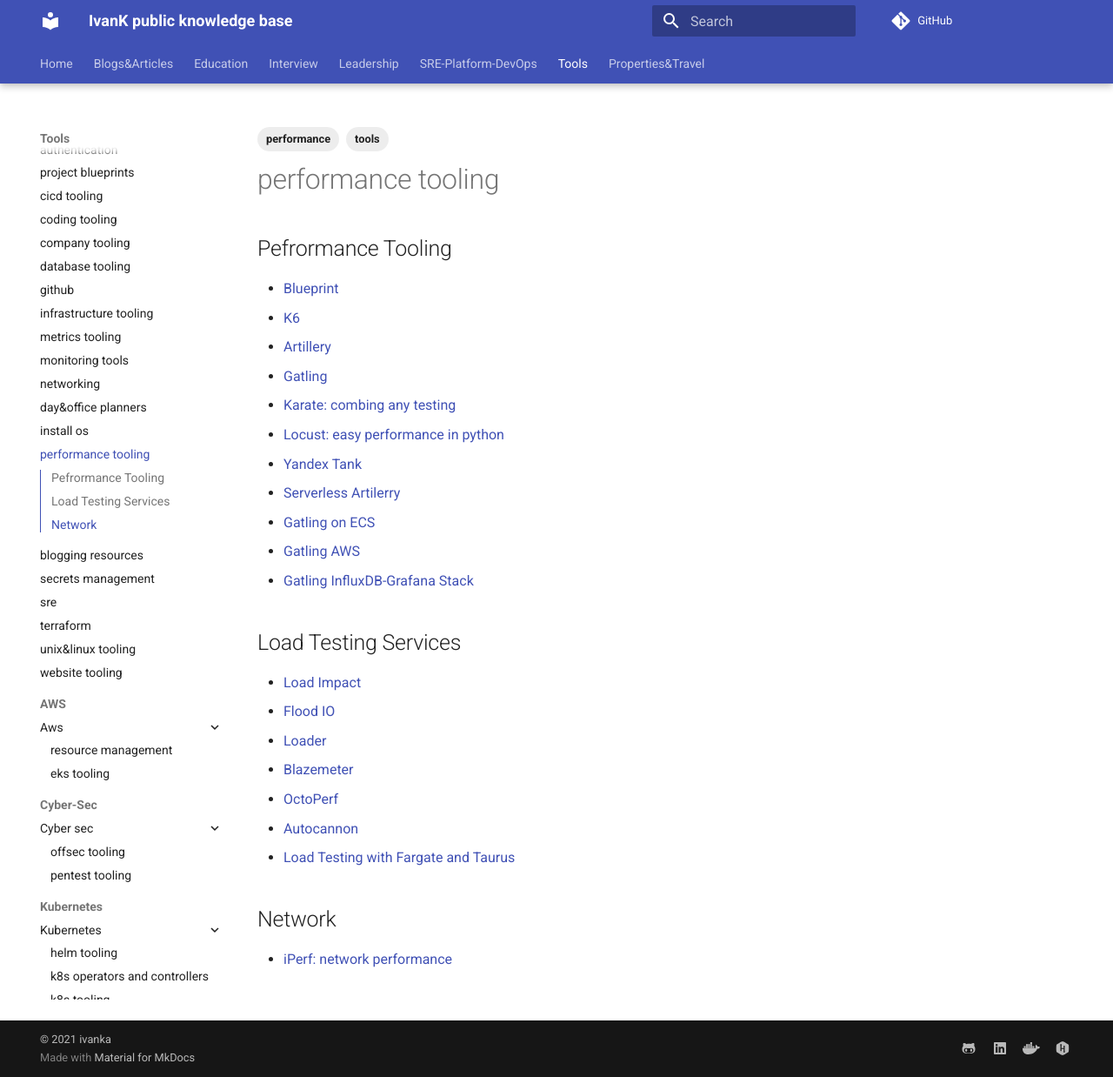
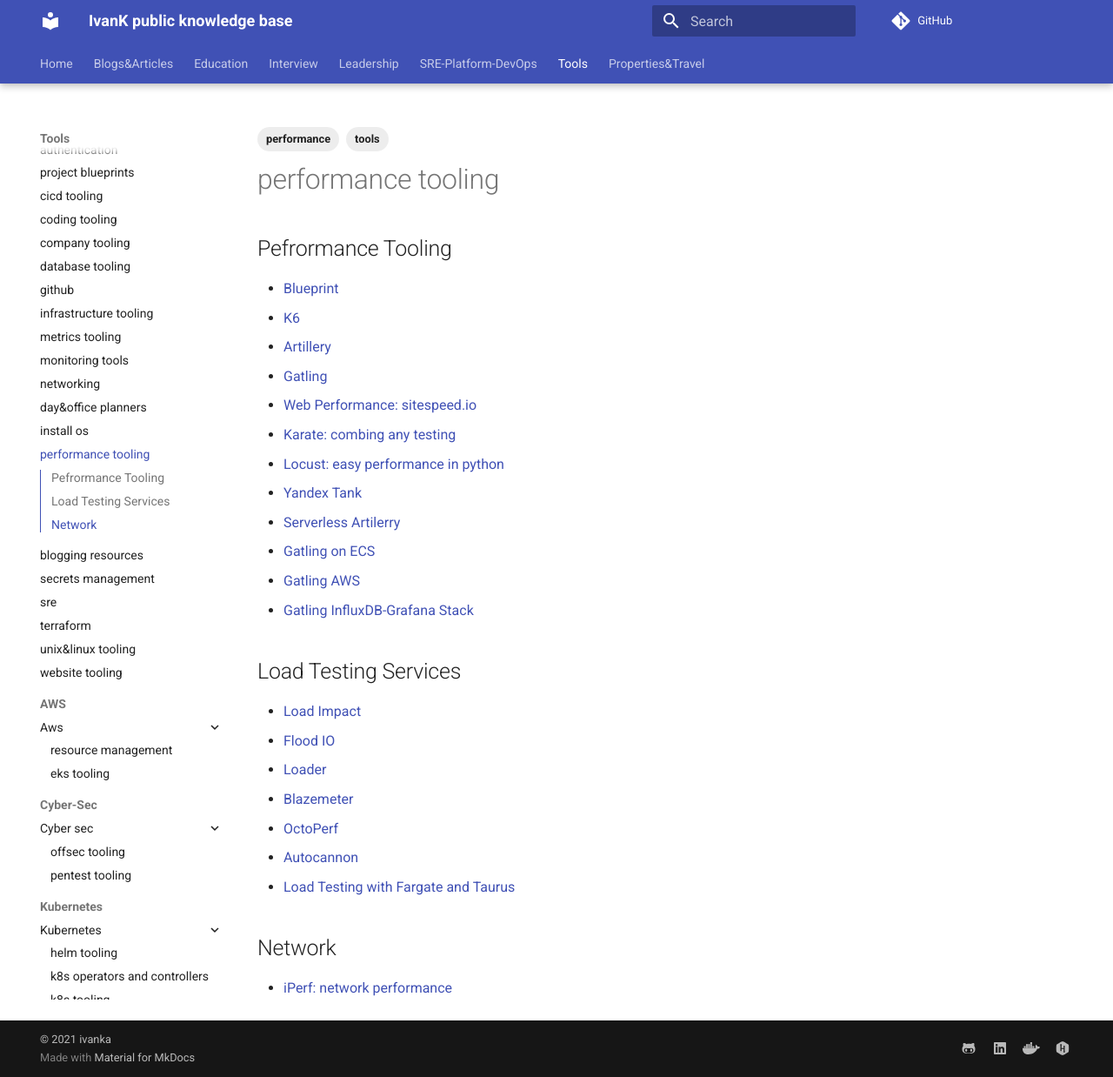
Before and after one commit to ivankatliarchuk/knowledge-base, an MkDocs documentation site: the page built from docs/tools/performance.md, in a window 1280 px wide and 1238 px high. Shown: the whole window at 87% size. Built offline with MkDocs 1.6.1 and Material for MkDocs 9.7.7, drawn with Linux system fonts in a browser that asks for light colours; comment, search, counter and statistics services are not loaded.

Commit message:
performance toolings
Signed-off-by: ivan katliarchuk <ivan.katliarchuk@gmail.com>

```diff
--- a/docs/tools/performance.md
+++ b/docs/tools/performance.md
@@ -14,6 +14,7 @@
 - [K6](https://k6.io/){:target="_blank"}
 - [Artillery](https://artillery.io/){:target="_blank"}
 - [Gatling](https://gatling.io/){:target="_blank"}
+- [Web Performance: sitespeed.io](https://www.sitespeed.io/){:target="_blank"}
 - [Karate: combing any testing](https://github.com/intuit/karate)
 - [Locust: easy performance in python](https://github.com/locustio/locust)
 - [Yandex Tank](https://github.com/yandex/yandex-tank){:target="_blank"}
```
